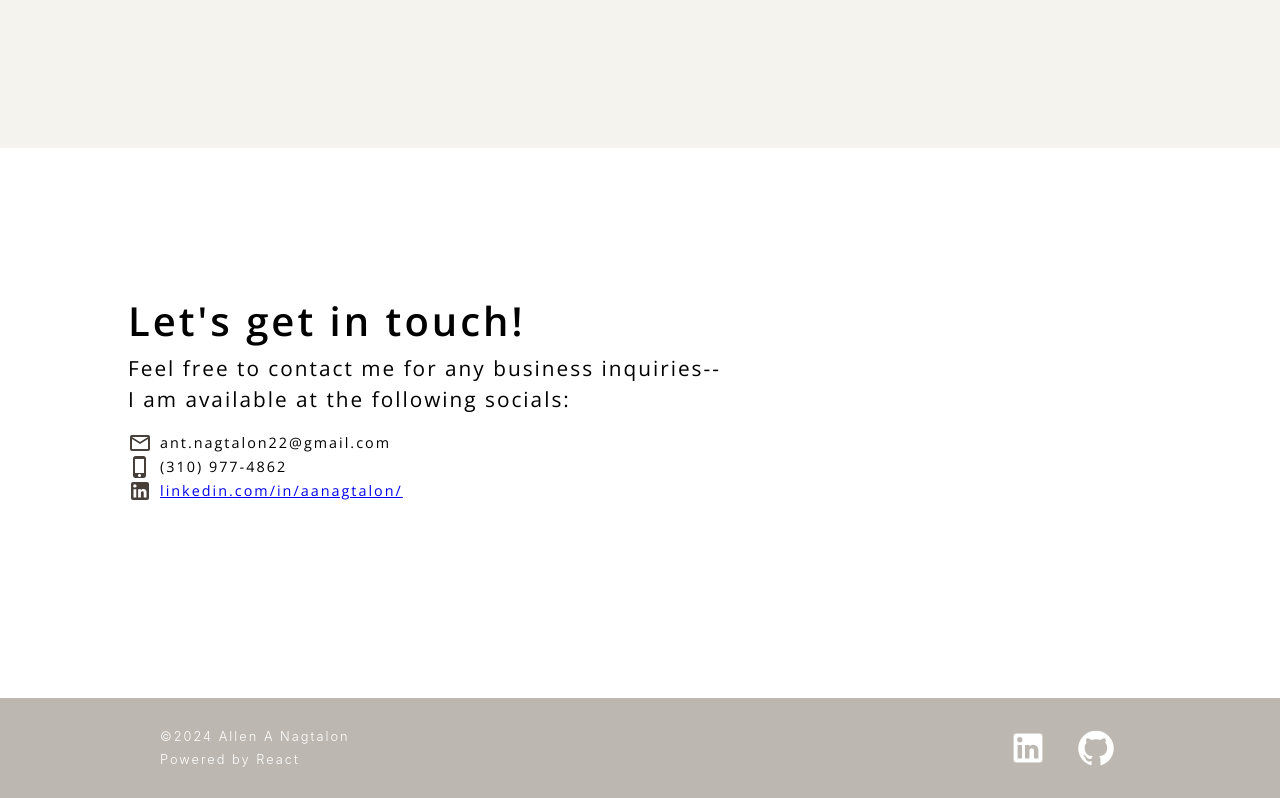
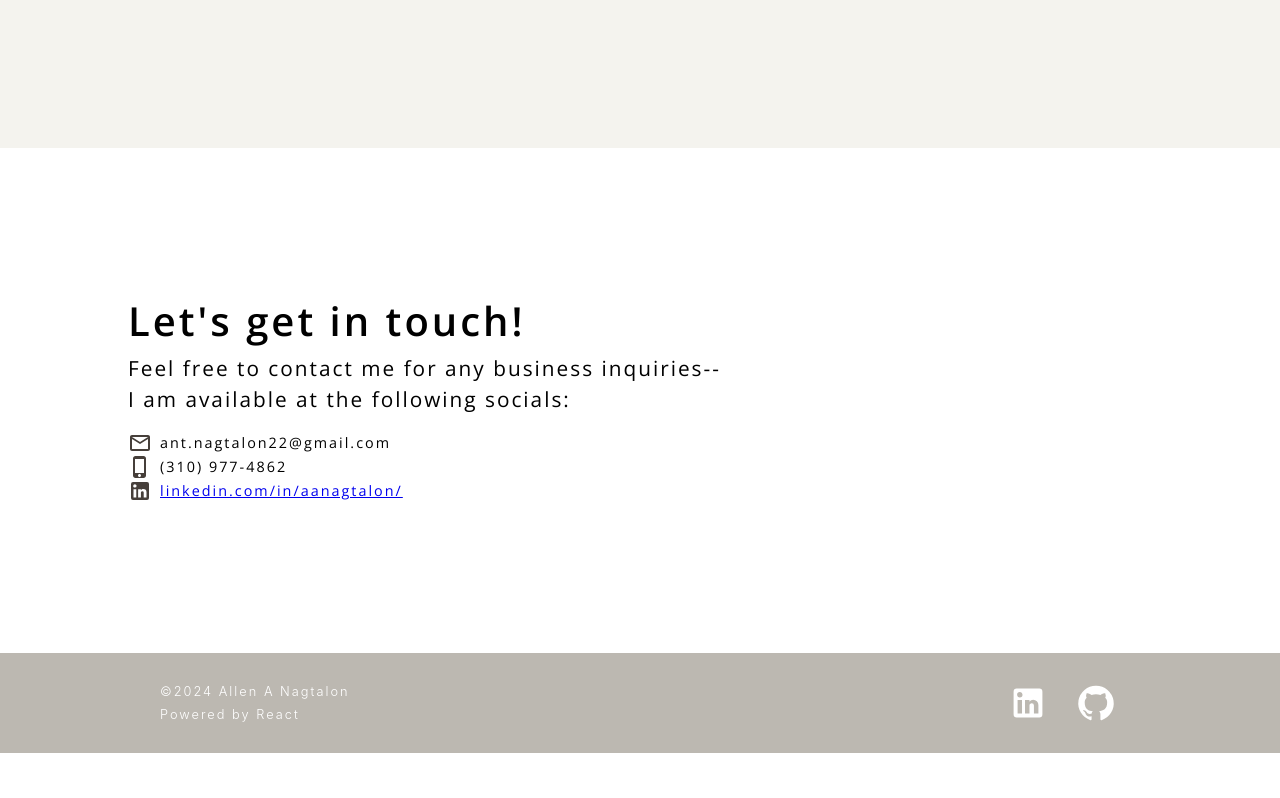
Before and after one commit to allen-nagtalon/portfolio, a React (Create React App) app: page / in a window 1280 px wide. Shown: the part 3197-3995 px from the top of the page. After the commit the page ends 3950 px from the top, so only its background shows below. Built offline with nearby package versions, Linux system fonts and the light colour scheme.

Commit message:
Edit padding and margins between project and contact sections

```diff
--- a/src/pages/main-page/ContactSection.js
+++ b/src/pages/main-page/ContactSection.js
@@ -5,7 +5,7 @@ import LinkedInIcon from '@mui/icons-material/LinkedIn';
 
 export function ContactSection() {
   return (
-    <Box id='contact-section' sx={{ height: '400px', px: '10vw' }}>
+    <Box id='contact-section' sx={{ height: 'auto', px: '10vw', py: '150px' }}>
       <Typography variant='h1' sx={{ pb: 1 }}>
         Let's get in touch!
       </Typography>
--- a/src/pages/main-page/ProjectsSection.js
+++ b/src/pages/main-page/ProjectsSection.js
@@ -52,7 +52,7 @@ export function ProjectsSection() {
       bgcolor='silver.light'
       sx={{
         height: '650px',
-        my: '150px',
+        mt: '150px',
         px: '5vw',
         py: '150px'
     }}>
```
